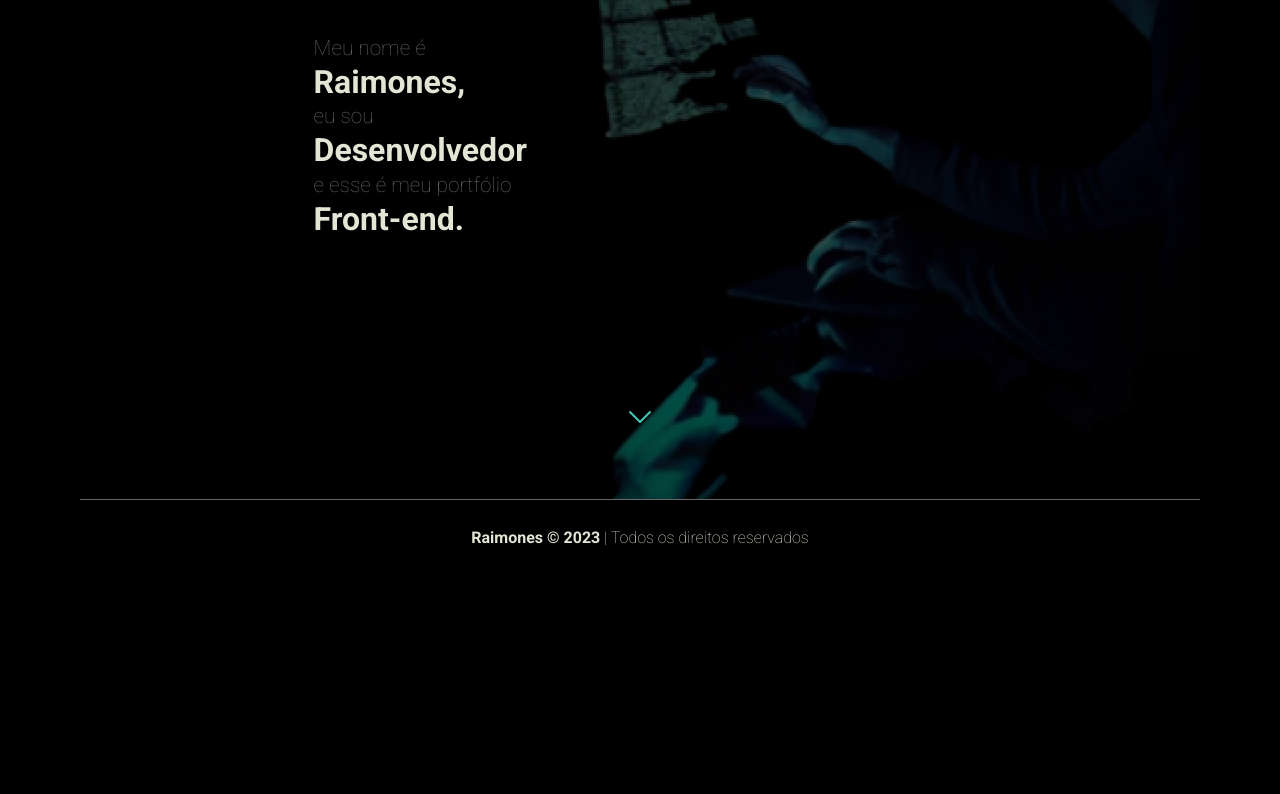
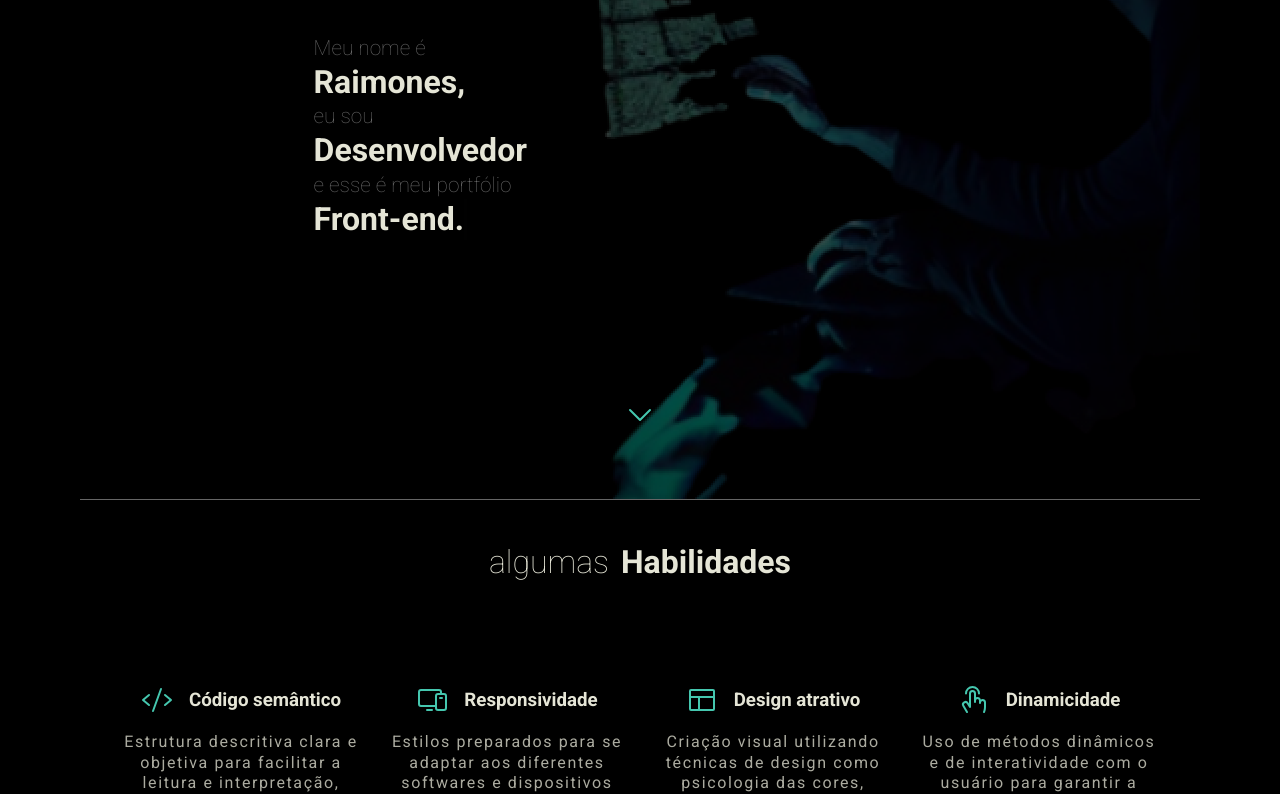
Before and after one commit to raimonesbarros/portfolio-II, a React (Vite) app: page / in a window 1280 px wide. Shown: the part 300-1094 px from the top of the page. Before the commit the page ends 876 px from the top, so only its background shows below. Built offline with nearby package versions, Linux system fonts and the light colour scheme.

Commit message:
feat: create Skills component

```diff
--- /dev/null
+++ b/src/pages/Home/components/Skills/index.tsx
@@ -0,0 +1,105 @@
+import { Code, Devices, HandTap, Layout } from '@phosphor-icons/react'
+import { Title } from '../../styles'
+import {
+  Card,
+  Cards,
+  SkillsContainer,
+  SkillsContent,
+  Techs,
+  TechsContent,
+} from './styles'
+
+export function Skills() {
+  return (
+    <SkillsContainer>
+      <SkillsContent>
+        <Title>
+          <span>algumas</span>
+          <strong>Habilidades</strong>
+        </Title>
+        <Cards>
+          <Card>
+            <h3>
+              <Code size={32} />
+              <strong>Código semântico</strong>
+            </h3>
+            <p>
+              Estrutura descritiva clara e objetiva para facilitar a leitura e
+              interpretação, especialmente de motores de busca
+            </p>
+          </Card>
+          <Card>
+            <h3>
+              <Devices size={32} />
+              <strong>Responsividade</strong>
+            </h3>
+            <p>
+              Estilos preparados para se adaptar aos diferentes softwares e
+              dispositivos
+            </p>
+          </Card>
+          <Card>
+            <h3>
+              <Layout size={32} />
+              <strong>Design atrativo</strong>
+            </h3>
+            <p>
+              Criação visual utilizando técnicas de design como psicologia das
+              cores, tipografia, hierarquia e etc...
+            </p>
+          </Card>
+          <Card>
+            <h3>
+              <HandTap size={32} />
+              <strong>Dinamicidade</strong>
+            </h3>
+            <p>
+              Uso de métodos dinâmicos e de interatividade com o usuário para
+              garantir a melhor experiência
+            </p>
+          </Card>
+        </Cards>
+      </SkillsContent>
+      <TechsContent>
+        <Title>
+          <strong>Tecnologias</strong>
+          <span>que estou utilizando</span>
+        </Title>
+        <Techs>
+          <img
+            src="https://icongr.am/material/language-html5.svg?size=70&color=45c7af"
+            alt=""
+          />
+          <img
+            src="https://icongr.am/devicon/css3-plain.svg?size=55&color=45c7af"
+            alt=""
+          />
+          <img
+            src="https://icongr.am/material/language-javascript.svg?size=70&color=45c7af"
+            alt=""
+          />
+          <img
+            src="https://icongr.am/material/react.svg?size=70&color=45c7af"
+            alt=""
+          />
+          <img
+            src="https://icongr.am/material/language-typescript.svg?size=70&color=45c7af"
+            alt=""
+          />
+          <img
+            src="https://icongr.am/feather/figma.svg?size=55&color=45c7af"
+            alt=""
+          />
+          <img
+            src="https://icongr.am/material/git.svg?size=70&color=45c7af"
+            alt=""
+          />
+          <img
+            src="https://icongr.am/material/github.svg?size=70&color=45c7af"
+            alt=""
+          />
+        </Techs>
+      </TechsContent>
+    </SkillsContainer>
+  )
+}
--- /dev/null
+++ b/src/pages/Home/components/Skills/styles.ts
@@ -0,0 +1,73 @@
+import { styled } from 'styled-components'
+
+export const SkillsContainer = styled.section`
+  display: flex;
+  flex-direction: column;
+  align-items: center;
+`
+export const SkillsContent = styled.div`
+  width: 100%;
+  max-width: 1120px;
+  min-height: calc((100vh - 4.75rem) / 2);
+
+  display: flex;
+  flex-direction: column;
+  justify-content: space-around;
+  align-items: center;
+  gap: 3rem;
+`
+export const Cards = styled.div`
+  display: flex;
+  justify-content: center;
+  align-items: start;
+  row-gap: 2rem;
+  column-gap: 1rem;
+  flex-wrap: wrap;
+`
+export const Card = styled.div`
+  max-width: 250px;
+  display: flex;
+  flex-direction: column;
+  align-items: center;
+  gap: 1rem;
+  flex-wrap: wrap;
+
+  h3 {
+    display: flex;
+    align-items: center;
+    gap: 1rem;
+
+    svg {
+      color: ${(p) => p.theme.primary};
+    }
+  }
+
+  p {
+    text-align: center;
+    padding: 0 0.5rem;
+    letter-spacing: 0.1rem;
+    color: ${(p) => p.theme.text};
+    opacity: 0.75;
+  }
+`
+export const TechsContent = styled.div`
+  width: 100%;
+  max-width: 1120px;
+  min-height: calc((100vh - 4.75rem) / 2);
+
+  display: flex;
+  flex-direction: column;
+  justify-content: space-evenly;
+  align-items: center;
+
+  border-bottom: 1px solid ${(p) => p.theme.gray600};
+`
+export const Techs = styled.div`
+  display: flex;
+  justify-content: center;
+  align-items: center;
+  gap: 1rem;
+  flex-wrap: wrap;
+
+  padding: 0 3rem;
+`
--- a/src/pages/Home/index.tsx
+++ b/src/pages/Home/index.tsx
@@ -1,9 +1,11 @@
 import { Showcase } from './components/Showcase'
+import { Skills } from './components/Skills'
 
 export function Home() {
   return (
     <>
       <Showcase />
+      <Skills />
     </>
   )
 }
--- a/src/pages/Home/styles.ts
+++ b/src/pages/Home/styles.ts
@@ -0,0 +1,15 @@
+import { styled } from 'styled-components'
+
+export const Title = styled.h2`
+  display: flex;
+  justify-content: center;
+  align-items: center;
+  column-gap: 0.75rem;
+  flex-wrap: wrap;
+
+  margin-top: 1rem;
+
+  font-size: 2rem;
+  font-weight: 100;
+  color: ${(p) => p.theme.text};
+`
```
